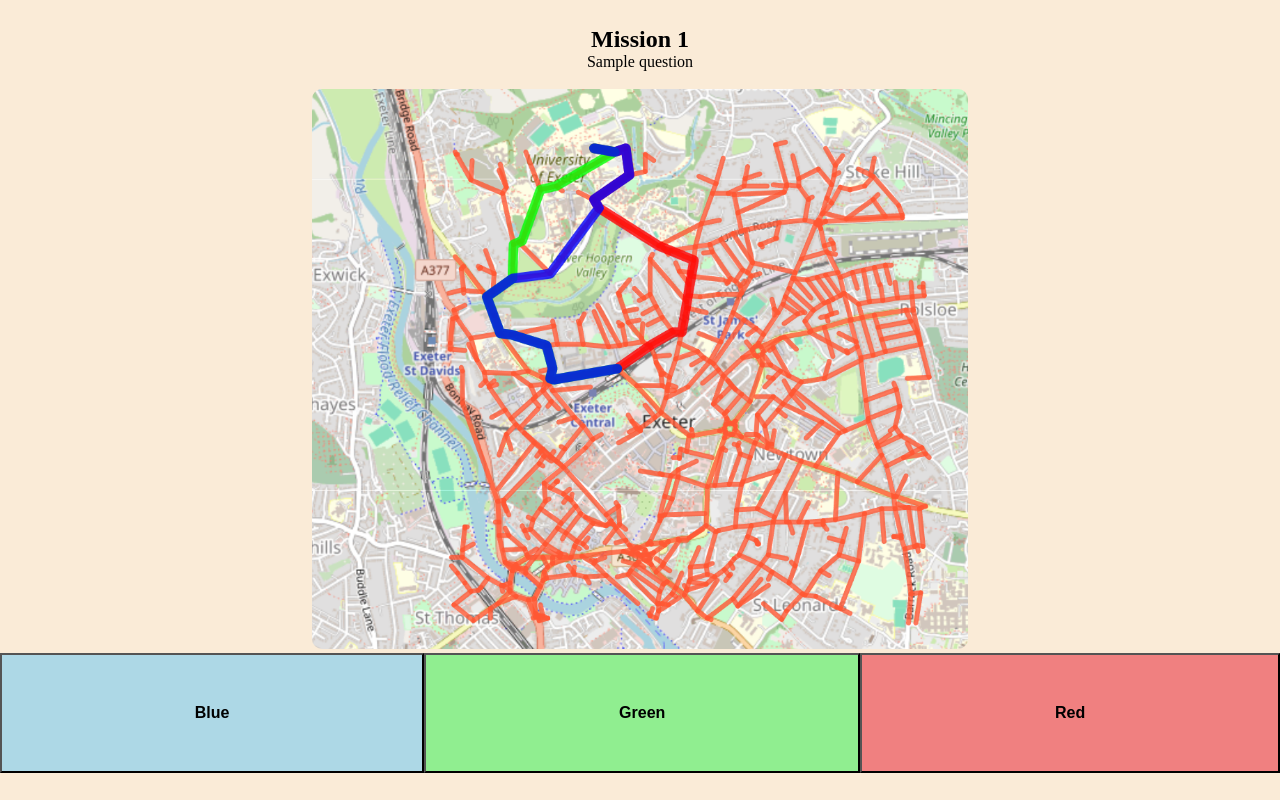
After one commit to Ledwan123/Team-Project-DroppedAsATable, a Flask app: template WorkingDocument/flask stuff/templates/mission_display.html in a window 1280 px wide. The commit adds this page. Run offline with Flask 3, Linux system fonts and the light colour scheme; the template is opened without the code that fills it: most values are stand-ins (such as "Sample title", 1, 10 or a date in 2020).

Commit message:
mission display started

```diff
--- a/WorkingDocument/flask stuff/static/mission_style.css
+++ b/WorkingDocument/flask stuff/static/mission_style.css
@@ -206,3 +206,47 @@ body {
     text-align: center;
     margin-bottom: 60px;
 }
+
+#mission_display {
+    text-align: center;
+}
+
+.options {
+    display: grid;
+    grid-template-columns: auto auto auto;
+    height: 15vh;
+}
+
+#missionpic {
+    border-radius: 10px;
+    height: 70vh;
+}
+
+#bluebutton {
+    background-color: lightblue;
+}
+
+#bluebutton:hover {
+    background-color: rgb(158, 199, 213);
+}
+
+#greenbutton {
+    background-color: lightgreen;
+}
+
+#greenbutton:hover {
+    background-color: rgb(117, 193, 117);
+}
+
+#redbutton {
+    background-color: lightcoral;
+}
+
+#redbutton:hover {
+    background-color: rgb(213, 108, 108);
+}
+
+.optionbutton {
+    font-size: 16px;
+    font-weight: bold;
+}
--- /dev/null
+++ b/WorkingDocument/flask stuff/templates/mission_display.html
@@ -0,0 +1,28 @@
+<!DOCTYPE html>
+<html lang="en">
+<head>
+    <meta charset="UTF-8">
+    <meta name="viewport" content="width=device-width, initial-scale=1.0">
+    <!-- <link rel="stylesheet" href="{{ url_for('static', filename='mission_style.css') }}"> -->
+    <link rel="stylesheet" href="../static/mission_style.css">
+
+    <title>Mission Display</title>
+</head>
+<body>
+
+    <div id="mission_display">
+        <h2>Mission 1</h2>
+        <p>{{ question }}</p>
+        <br>
+        <!-- <img src="{{ url_for('static', filename='MissionRouteExample.png') }}" alt="Picture of the map with 3 routes displayed"> -->
+        <img id="missionpic" src="../static/MissionRouteExample.png" alt="Picture of the map with 3 routes displayed">
+        <br>
+        <div class="options">
+            <input class="optionbutton" id="bluebutton" type="button" value="Blue">
+            <input class="optionbutton" id="greenbutton" type="button" value="Green">
+            <input class="optionbutton" id="redbutton" type="button" value="Red">
+        </div>
+    </div>
+
+</body>
+</html>
```
Also changed, not shown: WorkingDocument/flask stuff/static/MissionRouteExample.png (added).
